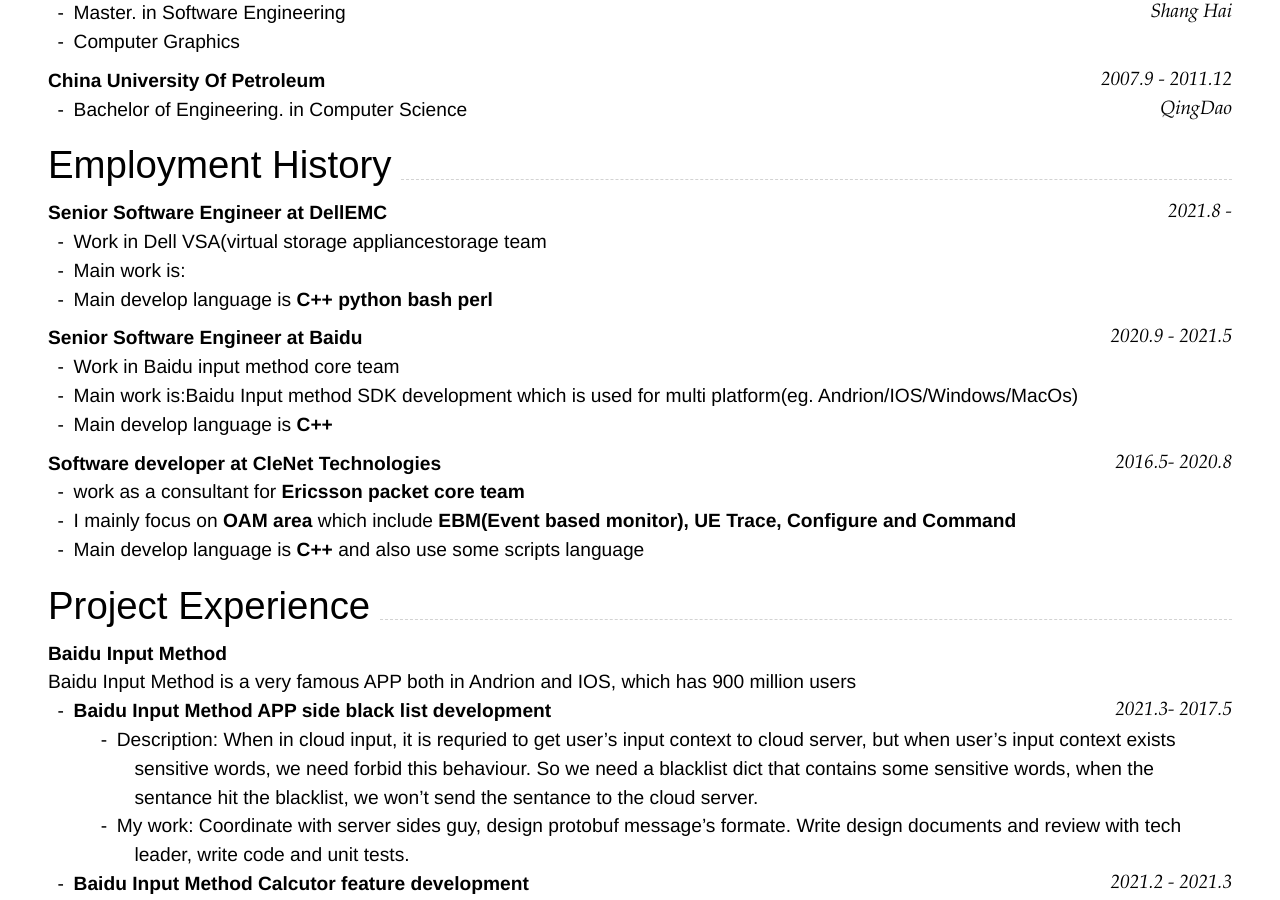
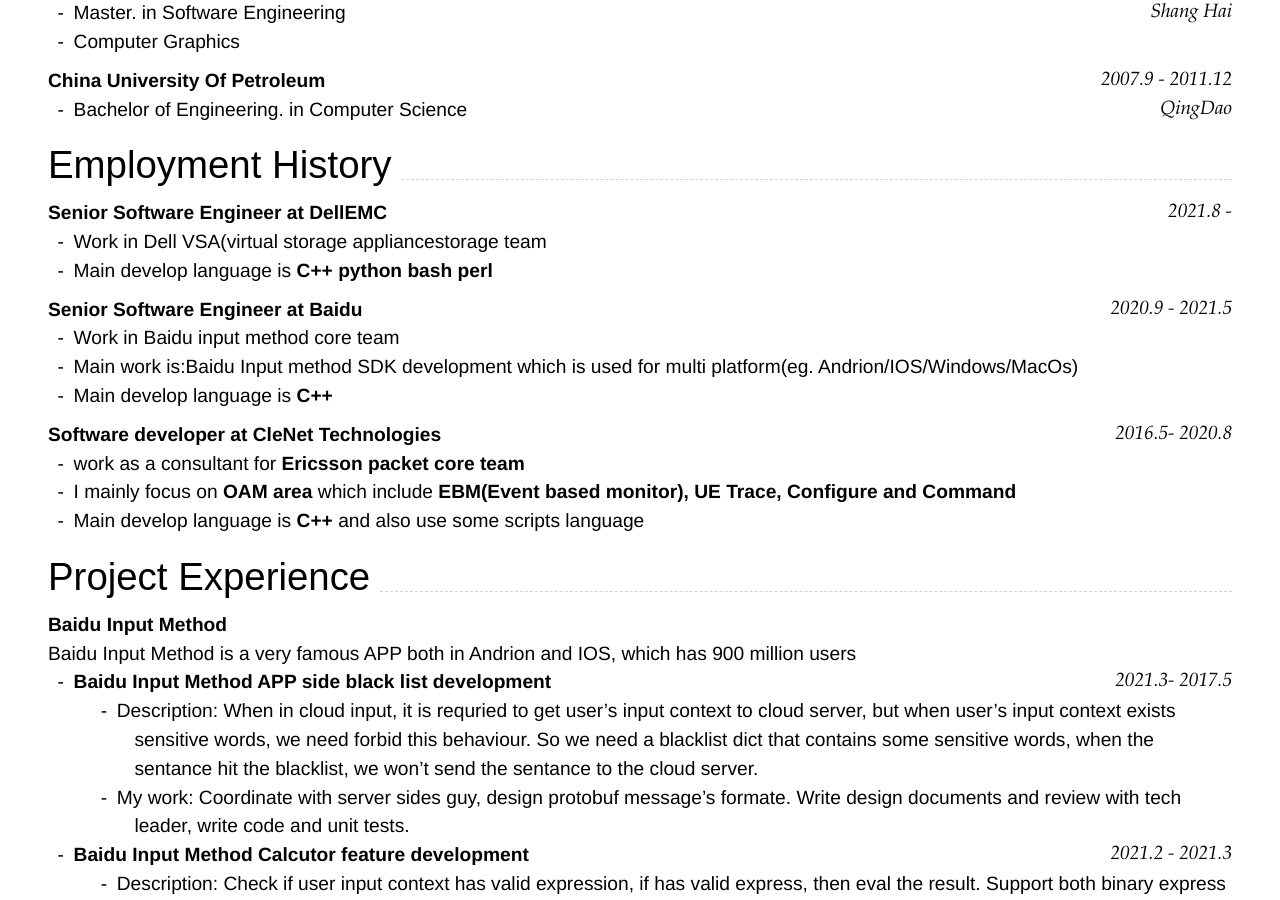
Before and after one commit to xyanrch/my_resume, a Jekyll site: the page built from index.md, in a window 1280 px wide and 900 px high, scrolled down 596 px. Built offline with Jekyll 4.4.1, drawn with Linux system fonts in a browser that asks for light colours; nearby versions of some CDN libraries.

Commit message:
Update index.md

```diff
--- a/index.md
+++ b/index.md
@@ -45,7 +45,6 @@ QingDao
 ## Employment History
 ### **Senior Software Engineer at DellEMC**  `2021.8 - `
 - Work in Dell VSA(virtual storage appliancestorage team
-- Main work is:
 - Main develop language is **C++ python bash perl**
 
 ### **Senior Software Engineer at Baidu**  `2020.9 - 2021.5`
```
